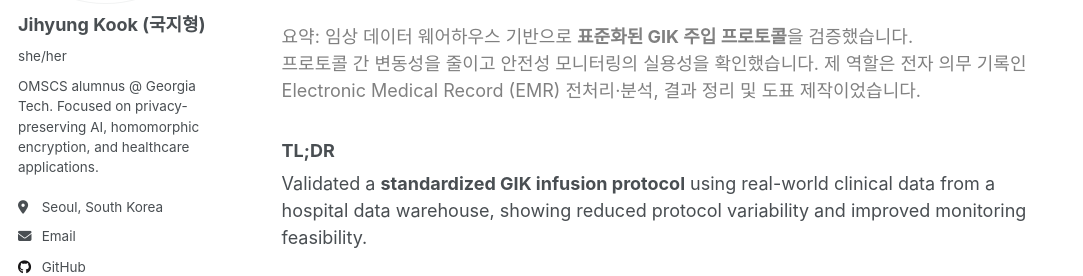
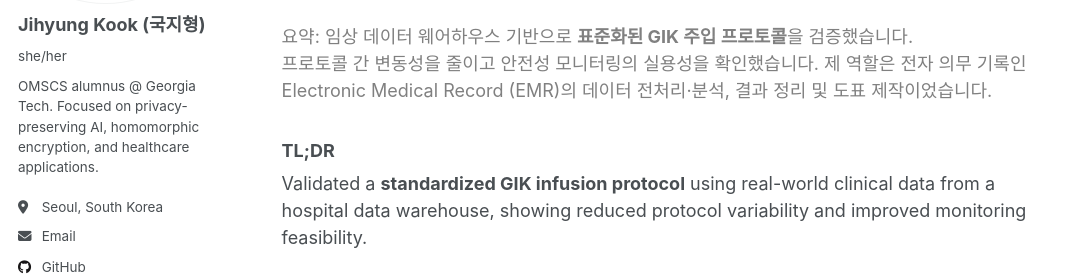
Before and after one commit to thepawgrammer/thepawgrammer.github.io, a Jekyll site: the page built from _publications/2021-03-08-gik-protocol.md, in a window 1280 px wide and 900 px high. Shown: the part 229-505 px from the top of the window, without its empty margins (0-1083 px from the left). Built offline with Jekyll 4.4.1, drawn with Linux system fonts in a browser that asks for light colours; a script that is not in the unit is left out.

Commit message:
Change publication contents

```diff
--- a/_publications/2021-03-08-gik-protocol.md
+++ b/_publications/2021-03-08-gik-protocol.md
@@ -14,7 +14,7 @@ citation: 'Tae-jung Oh, Ji-hyung Kook, Se Young Jung, Duck-Woo Kim, Sung Hee Cho
 
 <span style="color:gray">
 요약: 임상 데이터 웨어하우스 기반으로 **표준화된 GIK 주입 프로토콜**을 검증했습니다.
-프로토콜 간 변동성을 줄이고 안전성 모니터링의 실용성을 확인했습니다. 제 역할은 전자 의무 기록인 Electronic Medical Record (EMR) 전처리·분석, 결과 정리 및 도표 제작이었습니다.
+프로토콜 간 변동성을 줄이고 안전성 모니터링의 실용성을 확인했습니다. 제 역할은 전자 의무 기록인 Electronic Medical Record (EMR)의 데이터 전처리·분석, 결과 정리 및 도표 제작이었습니다.
 </span>
 
 ### TL;DR
```
